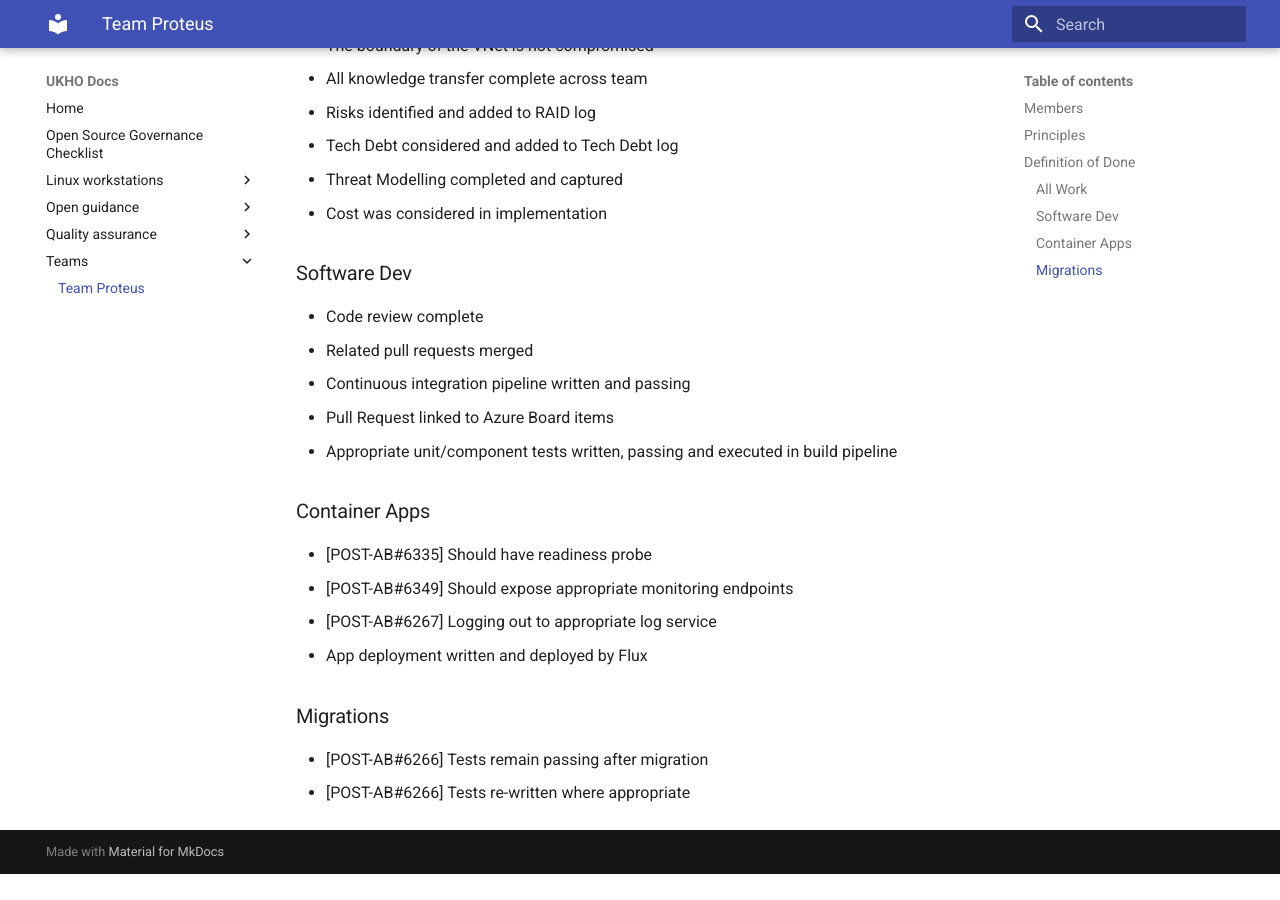
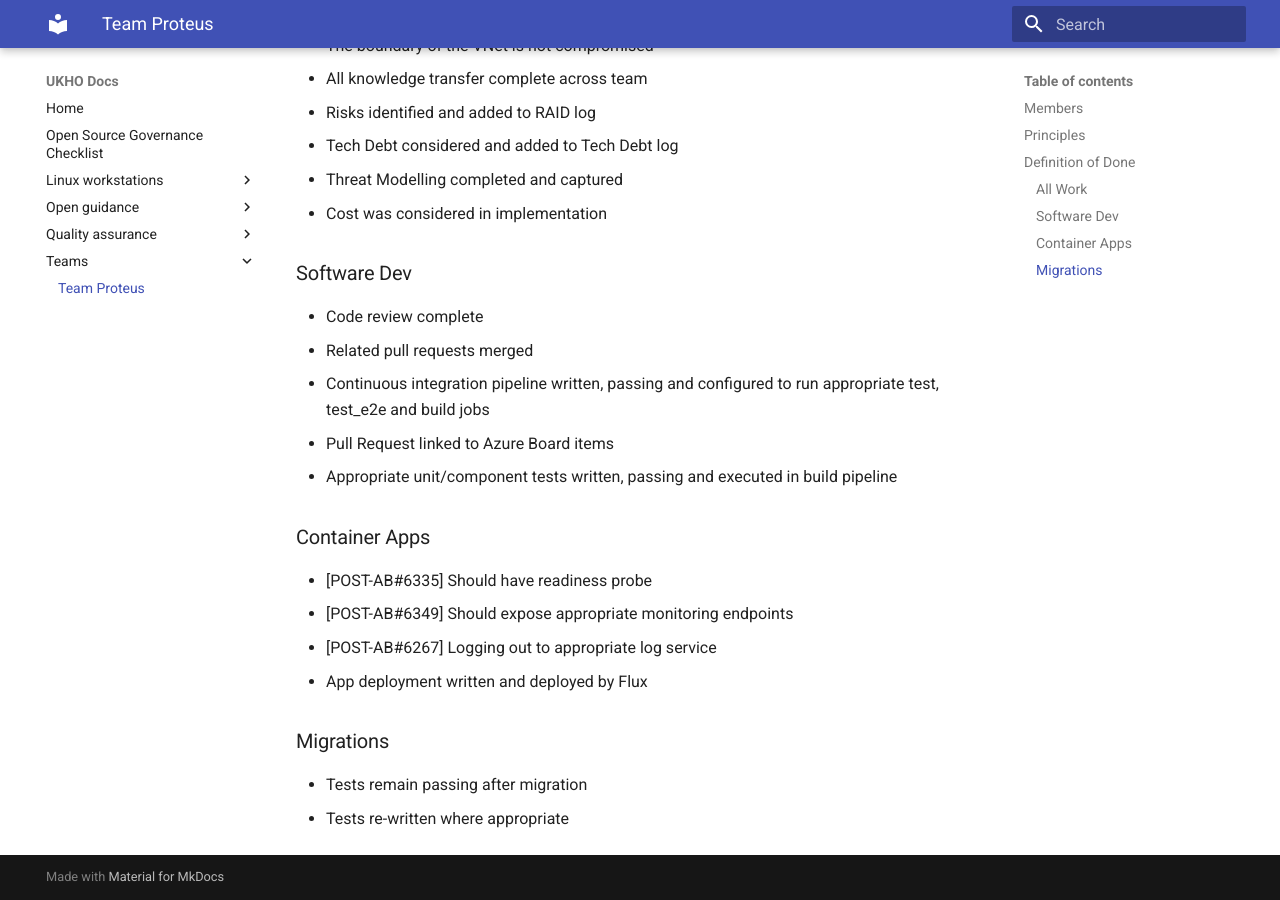
Before and after one commit to UKHO/docs, an MkDocs documentation site: the page built from docs/teams/proteus.md, in a window 1280 px wide and 900 px high, scrolled down 1357 px. Built offline with MkDocs 1.6.1 and Material for MkDocs 9.7.7, drawn with Linux system fonts in a browser that asks for light colours; before the commit the page ends 2231 px from its top, so only the background shows below that.

Commit message:
Update DoD to reflect reintroduction of tests

```diff
--- a/docs/teams/proteus.md
+++ b/docs/teams/proteus.md
@@ -42,7 +42,7 @@ Our definition of done must be followed for all work delivered. Sections may onl
 ### Software Dev
 - Code review complete
 - Related pull requests merged
-- Continuous integration pipeline written and passing
+- Continuous integration pipeline written, passing and configured to run appropriate test, test_e2e and build jobs
 - Pull Request linked to Azure Board items
 - Appropriate unit/component tests written, passing and executed in build pipeline
 
@@ -53,5 +53,5 @@ Our definition of done must be followed for all work delivered. Sections may onl
 - App deployment written and deployed by Flux
 
 ### Migrations
-- [POST-AB#6266] Tests remain passing after migration
-- [POST-AB#6266] Tests re-written where appropriate
+- Tests remain passing after migration
+- Tests re-written where appropriate
```
